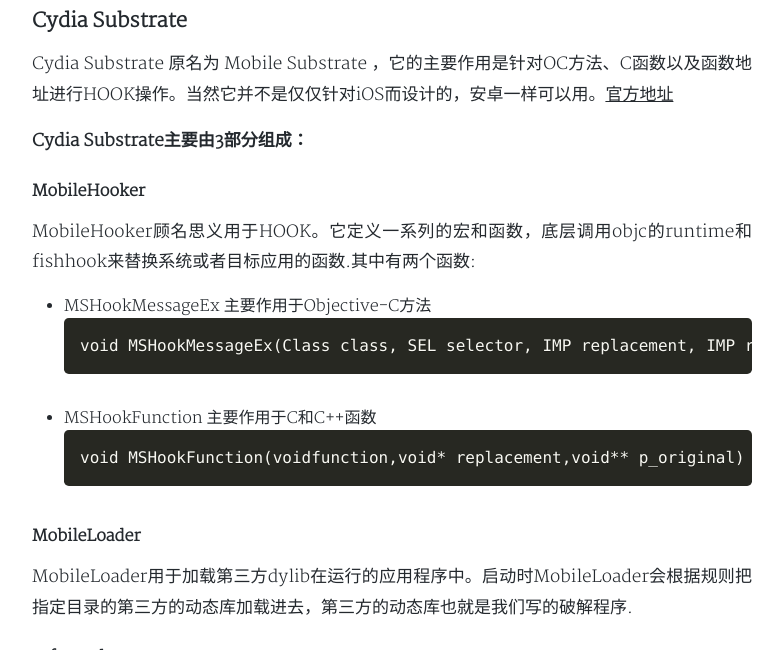
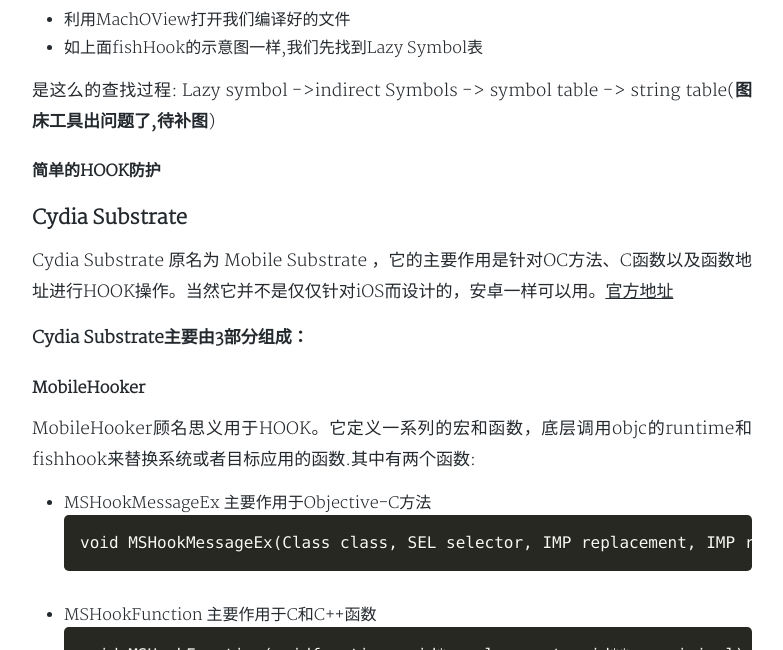
Before and after one commit to justForL/justForL.github.io, a Jekyll site: the page built from _posts/2018-05-13-HOOK原理.md, in a window 1280 px wide and 900 px high, scrolled down 3982 px, cut to the strip 250-900 px from the top of the window. Shown: the whole strip, without its empty margins (248-1031 px from the left). Built offline with Jekyll 4.4.1, drawn with Linux system fonts in a browser that asks for light colours; nearby versions of some CDN libraries; comment, search, counter and statistics services are not loaded; a style sheet for code colours, icons or effects is not loaded.

Commit message:
待补图

```diff
--- a/_posts/2018-05-13-HOOK原理.md
+++ b/_posts/2018-05-13-HOOK原理.md
@@ -60,6 +60,14 @@
 现在我们回头看看我们的代码,我们是通过nslogRebind.name = "NSLog";就定位了系统方法,并进行了替换,可是这是怎么实现的呢?我们可以通过查看fishhook的原理图,进行了解
 ![](https://ws1.sinaimg.cn/large/006tKfTcly1fr9yjzxjqkj30jo0pcjtr.jpg)
 
+* 利用MachOView打开我们编译好的文件
+* 如上面fishHook的示意图一样,我们先找到Lazy Symbol表
+
+是这么的查找过程:
+Lazy symbol ->indirect Symbols -> symbol table -> string table(**图床工具出问题了,待补图**)
+
+
+#### 简单的HOOK防护
 
 
 ### Cydia Substrate
```
